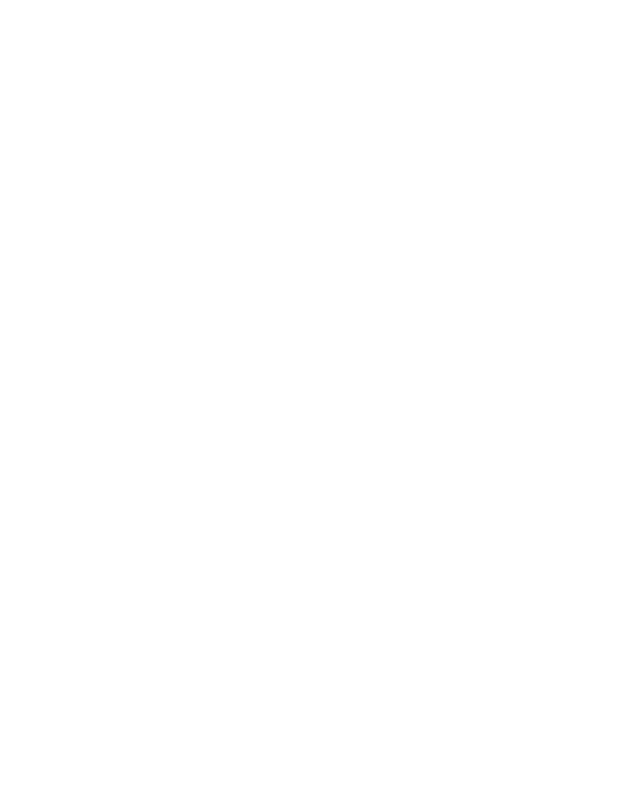
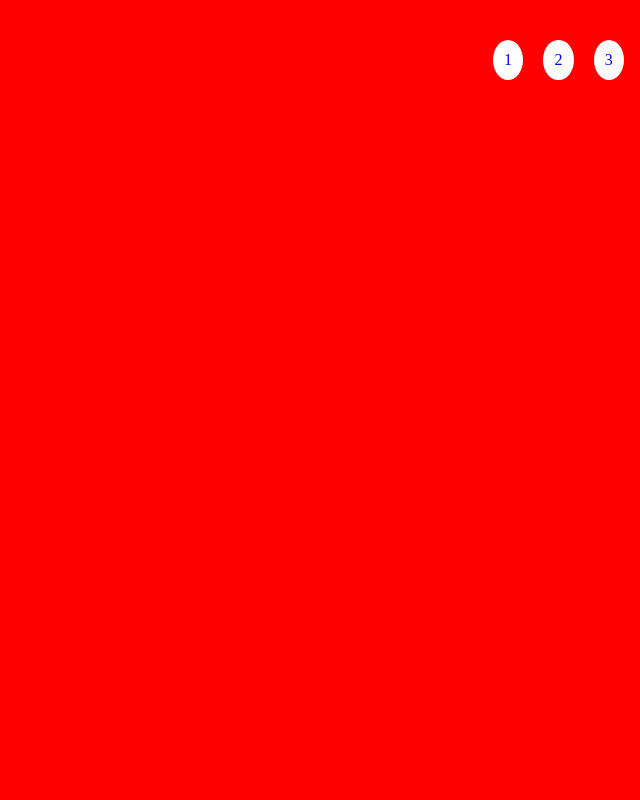
Before and after one commit to antonrugg/htmlcss-shoes, a plain HTML site: page index.html in a window 1280 px wide. Shown: the top 800 px of the page, without its empty margins (640-1280 px from the left). Drawn offline with Linux system fonts and the light colour scheme.

Commit message:
added navbar links - working on promo sections and ul

```diff
--- a/index.html
+++ b/index.html
@@ -8,6 +8,25 @@
     <link rel="stylesheet" href="style.css">
 </head>
 <body>
+    <nav class="nav-bar">
+        <ul>
+            <li><a href="#promo1">1</a></li>
+            <li><a href="#promo2">2</a></li>
+            <li><a href="#promo3">3</a></li>
+        </ul>
+    </nav>
+
+    <div class="promo" id="promo1">
+
+    </div>
+
+    <div class="promo" id="promo2">
+
+    </div>
+
+    <div class="promo" id="promo3">
+
+    </div>
 
 </body>
 </html>
--- a/style.css
+++ b/style.css
@@ -0,0 +1,54 @@
+*{
+    box-sizing: border-box;
+    margin: 0;
+    padding: 0;
+}
+
+body{
+
+}
+
+.nav-bar{
+    height: 10vh;
+    width: 100%;
+    background-color: red;
+    position: fixed;
+}
+
+.nav-bar > ul{
+    position: absolute;
+    right: 0;
+    top: 50%;
+    list-style-type: none;
+
+
+}
+
+.nav-bar li{
+    background-color: white;
+    border-radius: 50%;
+    padding: 0.7rem;
+    display: inline-block;
+    margin-right: 1rem;
+}
+
+li > a{
+    text-decoration: none;
+}
+
+.promo{
+    height: 100vh;
+    width: 100%;
+}
+
+#promo1{
+    background-color: red;
+}
+
+#promo2{
+    background-color: green;
+}
+
+#promo3{
+    background-color: yellow;
+}
```
